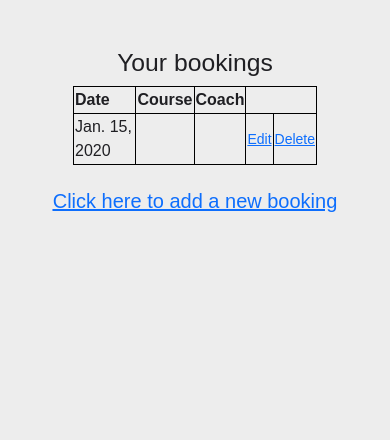
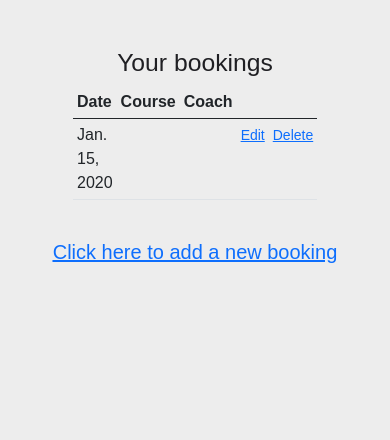
Before and after one commit to Michelle3334/coaching-warriors, a Django app: page /member_booking/ in a window 390 px wide. Shown: the part 56-496 px from the top of the page. Run offline with Django 3.2, Linux system fonts and the light colour scheme; a user stored in the database is signed in; data comes from the database, SQL or seed files in the repository; tables that the repository leaves empty hold one stand-in row (values such as "Sample post"); some libraries are stand-ins or nearby versions.

Commit message:
Style table with bootstrap for more responsive design

```diff
--- a/static/css/style.css
+++ b/static/css/style.css
@@ -31,8 +31,3 @@ body {
 ul.errorlist {
     color: red;
 }
-
-/**Table style**/
-table, th, td {
-    border: 1px solid black;
-  }
--- a/templates/member_booking.html
+++ b/templates/member_booking.html
@@ -18,13 +18,18 @@
 <!--View booked courses-->
 <div class="container d-flex justify-content-center">
     <div class="row col-8">
-        <table>
+        <table class="table table-sm">
             {% for booking in booking_list %}
+            <thead>
                 <tr>
-                <th>Date</th>
-                <th>Course</th>
-                <th>Coach</th>
+                    <th scope="col">Date</th>
+                    <th scope="col">Course</th>
+                    <th scope="col">Coach</th>
+                    <th scope="col"></th>
+                    <th scope="col"></th>
                 </tr>
+            </thead>
+            <tbody>
                 <tr>
                     <td> {{ booking.booking_date }} </td>
                     <td> {{ booking.course_name }} </td>
@@ -32,6 +37,7 @@
                     <td><a href="{% url 'edit_booking' booking.pk %}"><small>Edit</small></a></td>
                     <td><a href="{% url 'delete_booking' booking.pk %}"><small>Delete</small></a></td>
                 </tr>
+            </tbody>
             {% empty %}
                 <p class="text-center" style="color:red"><em><strong>You have no booked courses. Click on the link below to add a booking.</strong></em></p>
             {% endfor %}
```
Lines whose indentation alone changed are shown as unchanged.
